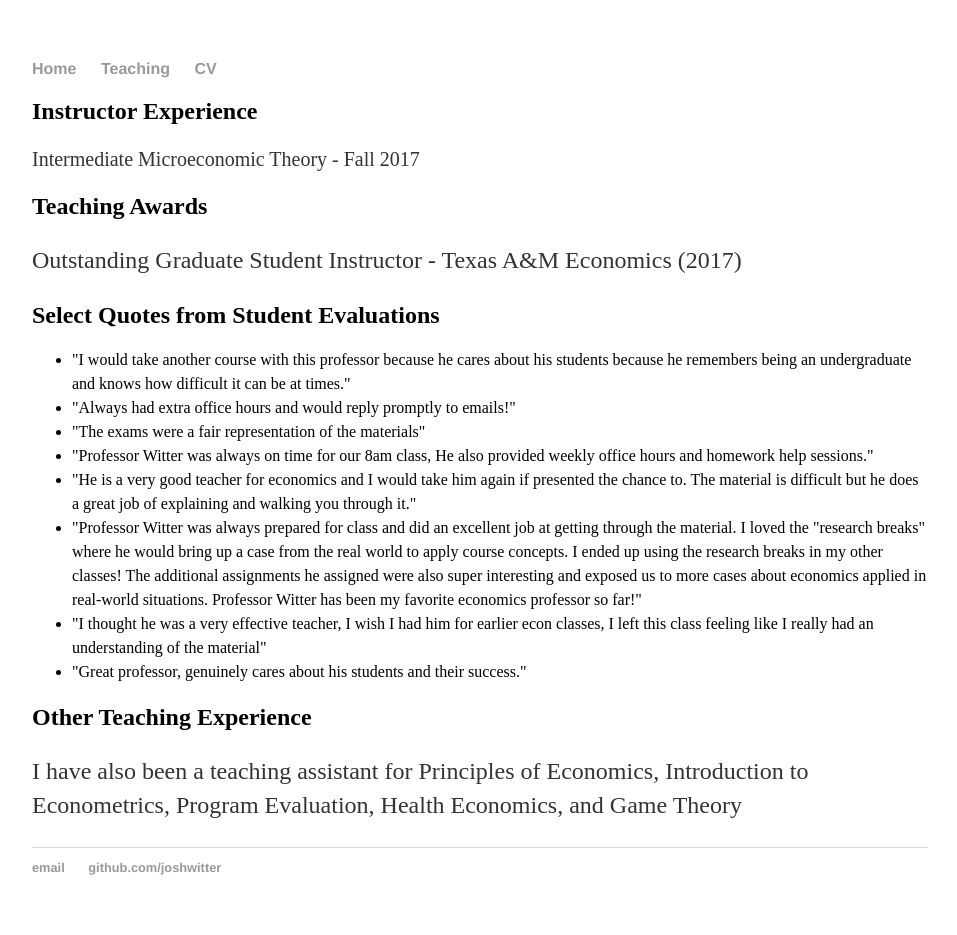
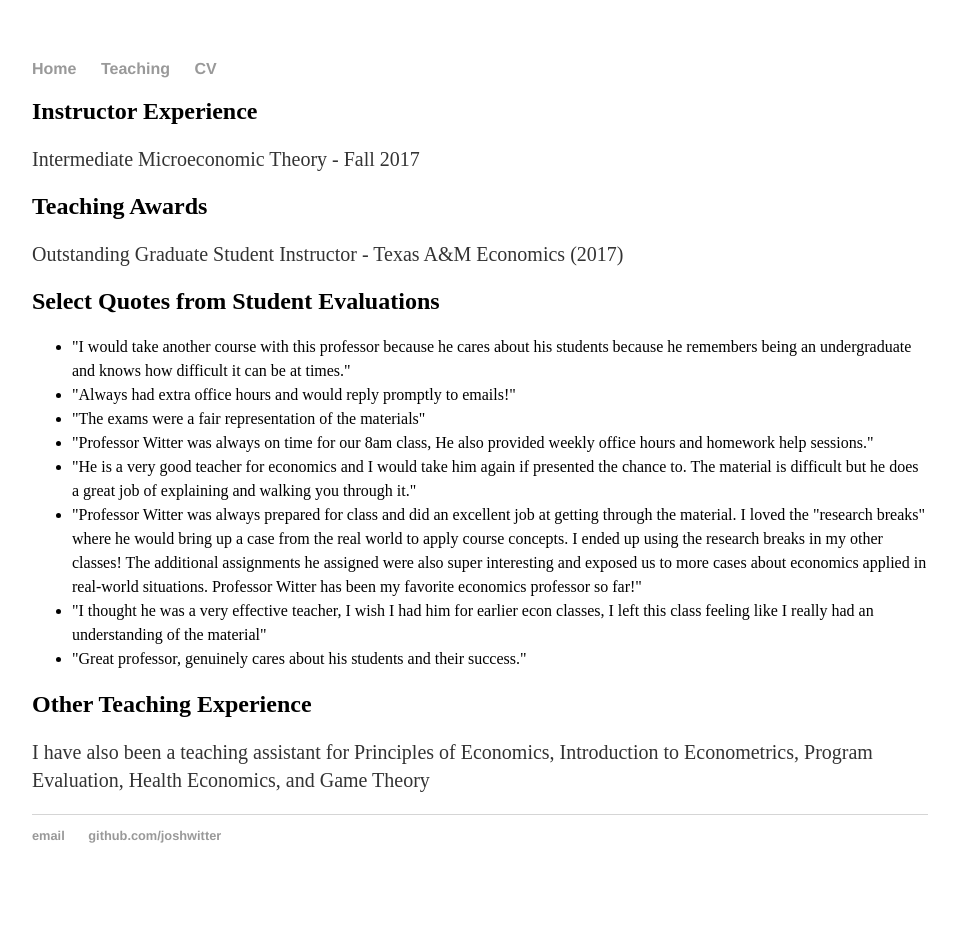
Before and after one commit to joshwitter/joshwitter.github.io, a Jekyll site: the page built from teaching/index.html, in a window 1280 px wide. Shown: the whole page, without its empty margins (160-1117 px from the left). Built offline with Jekyll 4.4.1, drawn with Linux system fonts in a browser that asks for light colours; after the commit the page ends 903 px from its top, so only the background shows below that.

Commit message:
Update index.html

```diff
--- a/teaching/index.html
+++ b/teaching/index.html
@@ -7,7 +7,7 @@ title: Teaching
 	  <p style="font-size:20px"> Intermediate Microeconomic Theory - Fall 2017 </p>
 
 <h2>Teaching Awards </h3>
-	  <p> Outstanding Graduate Student Instructor - Texas A&M Economics (2017) </p>
+	  <p style="font-size:20px"> Outstanding Graduate Student Instructor - Texas A&M Economics (2017) </p>
 
 <h2> Select Quotes from Student Evaluations </h3>
  <ul style="line-height:1.5;">
@@ -36,5 +36,5 @@ us to more cases about economics applied in real-world situations. Professor Wit
      <li> "Great professor, genuinely cares about his students and their success." </li>
     </ul>
 <h2>Other Teaching Experience </h3>
-	  <p> I have also been a teaching assistant for Principles of Economics, Introduction to Econometrics, Program Evaluation, Health Economics, and Game Theory </p>
+	  <p style="font-size:20px"> I have also been a teaching assistant for Principles of Economics, Introduction to Econometrics, Program Evaluation, Health Economics, and Game Theory </p>
 </div><!-- /.teach -->
```
